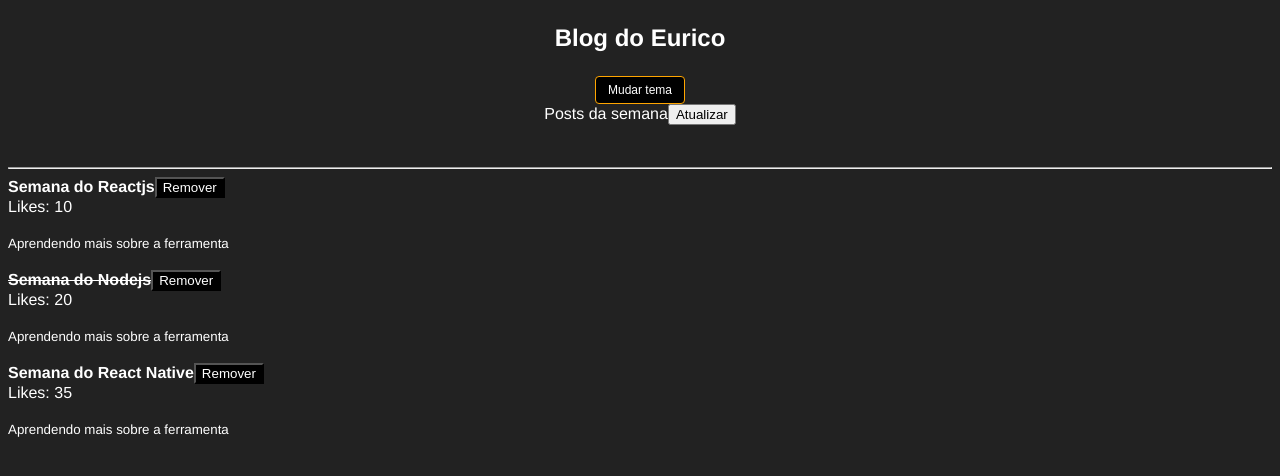
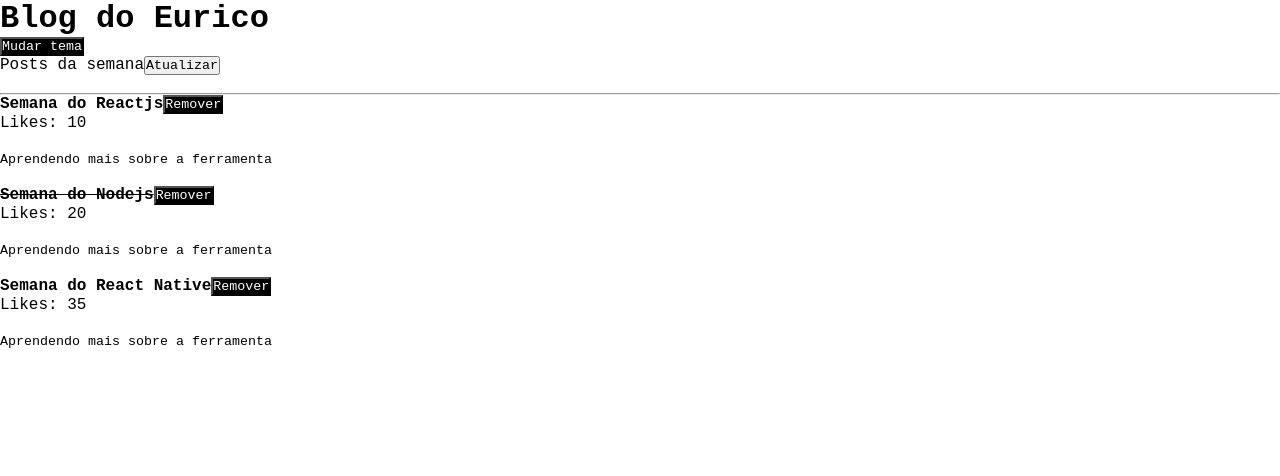
Before and after one commit to Eurico77/react-stack-sertup, a React app: page / in a window 1280 px wide. Shown: the top 476 px of the page. Built offline with nearby package versions, Linux system fonts and the light colour scheme.

Commit message:
refactor modules components & add styled compponents

```diff
--- a/src/App.js
+++ b/src/components/App/index.js
@@ -1,8 +1,8 @@
 import React, { createContext, useState } from 'react';
 
-import { Post } from './components/Post';
-import { Header } from './components/Header';
-import { ThemeProvider } from './components/contexts/ThemeContext';
+import { ThemeProvider } from '../../contexts/ThemeContext';
+import { Header } from '../Header';
+import { Post } from '../Post';
 
 // Render -> mostrar o componente em tela
 export default function App() {
--- a/src/components/Button.js
+++ b/src/components/Button.js
@@ -1,6 +1,7 @@
 import React, { useContext } from 'react';
 import propTypes from 'prop-types';
-import { ThemeContext } from '../components/contexts/ThemeContext';
+
+import { ThemeContext } from '../contexts/ThemeContext';
 
 export function Button({ onClick, children, className }) {
   const { theme } = useContext(ThemeContext);
--- a/src/components/Header.css
+++ /dev/null
@@ -1,35 +0,0 @@
-.title {
-  font-size: 1.5em;
-  font-weight: bold;
-  color: #fff;
-  text-align: center;
-  margin: 0 0 1em 0;
-}
-
-.button {
-  display: inline-block;
-  padding: 0.5em 1em;
-  text-decoration: none;
-  color: #fff;
-  font-size: 12px;
-  cursor: pointer;
-  border-radius: 4px;
-  border: 1px solid orange;
-
-  transition: .4s;
-}
-
-.button:hover {
-  background-color: orange;
-  color: #fff;
-}
-
-
-.header {
-  padding: 1em;
-  display: flex;
-  justify-content: center;
-  align-items: center;
-  flex-direction: column;
-
-}
--- a/src/components/Header.js
+++ b/src/components/Header/index.js
@@ -1,11 +1,8 @@
 import React, { useContext } from 'react';
 import propTypes from 'prop-types';
 
-import styles from './Header.css';
-
-import { Button } from './Button';
-import { ThemeContext } from '../components/contexts/ThemeContext';
-
+import { ThemeContext } from '../../contexts/ThemeContext';
+import { Button } from '../Button';
 // as props so aceitam leitura, nao pode ser alterado diretamente
 export function Header({ title, children }) {
   const { onToggleTheme } = useContext(ThemeContext);
@@ -22,11 +19,9 @@ export function Header({ title, children }) {
     //   justifyContent: 'space-between',
     // }}
     >
-      <header className={styles.header}>
-        <h1 className={styles.title}>{title}</h1>
-        <Button className={styles.button} onClick={onToggleTheme}>
-          Mudar tema
-        </Button>
+      <header>
+        <h1>{title}</h1>
+        <Button onClick={onToggleTheme}> Mudar tema</Button>
         {children}
       </header>
       <br />
--- a/src/components/PostHeader.js
+++ b/src/components/Post/PostHeader.js
@@ -1,7 +1,6 @@
 import React from 'react';
 import propTypes from 'prop-types';
-
-import { Button } from './Button';
+import { Button } from '../Button';
 
 export function PostHeader({ id, title, read, onRemove }) {
   return (
--- a/src/components/Post.js
+++ b/src/components/Post/index.js
@@ -1,7 +1,7 @@
 import React from 'react';
-import { PostHeader } from './PostHeader';
 import propTypes from 'prop-types';
 
+import { PostHeader } from './PostHeader';
 // as props so aceitam leitura, nao pode ser alterado pelo componente filho
 // title = algum valor
 export function Post({ id, title, subtitle, likes, read, onRemove }) {
--- a/src/index.css
+++ /dev/null
@@ -1,5 +0,0 @@
-body {
-  background-color: #222;
-  color: #fff;
-  font-family: "Helvetica Neue", Helvetica, Arial, sans-serif;
-}
--- a/src/index.js
+++ b/src/index.js
@@ -1,9 +1,16 @@
 import React from 'react';
 import ReactDOM from 'react-dom';
 
-import App from './App';
-import './index.css';
+import App from './components/App';
+import { GlobalStyle } from './styles/global';
 
 // Componente funcional usa função
 // Componente de classe usa classeå
-ReactDOM.render(<App />, document.getElementById('root'));
+ReactDOM.render(
+  <>
+    <GlobalStyle />
+    <App />
+  </>,
+
+  document.getElementById('root')
+);
--- /dev/null
+++ b/src/styles/global.js
@@ -0,0 +1,10 @@
+import { createGlobalStyle } from 'styled-components';
+
+export const GlobalStyle = createGlobalStyle`
+  * {
+    margin: 0;
+    padding: 0;
+    box-sizing: border-box;
+    font-family: 'Courier New', Courier, monospace;
+  }
+`;
```
Also changed, not shown: src/contexts/ThemeContext.js (renamed from src/components/contexts/ThemeContext.js).
